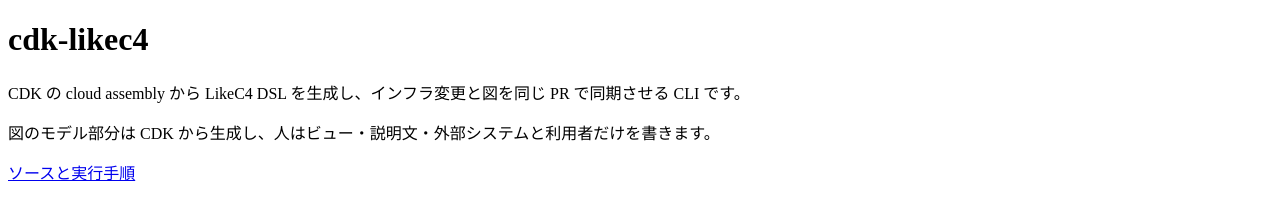
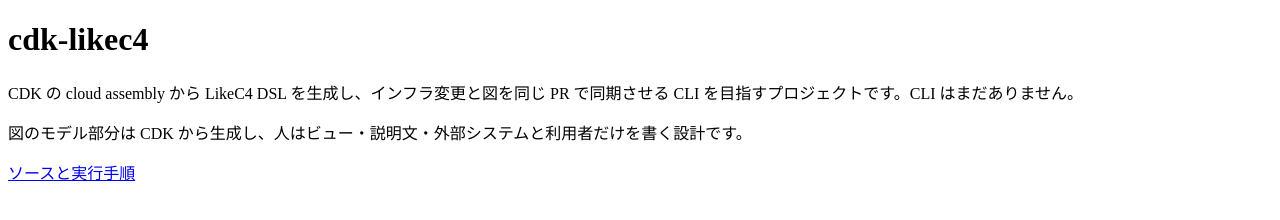
Before and after one commit to watany-dev/cdk-likec4, a website: page web/index.html in a window 1280 px wide. Drawn offline with Linux system fonts and the light colour scheme.

Commit message:
chore: align npm version and tidy docs before P0
- packageManager and README: npm 11.19.1, bundled with Node 24.22.1
- web/index.html: say the project aims to be a CLI, matching README
- README: drop the environment-specific TMPDIR block
- docs/ci.md: drop the sentence on why the SVG route was chosen

Co-Authored-By: Claude Opus 5.5 <noreply@anthropic.com>
Claude-Session: https://claude.ai/code/session_01ScvgfobHNnspBZrSfesMyk

```diff
--- a/package.json
+++ b/package.json
@@ -52,5 +52,5 @@
   "engines": {
     "node": ">=24.11.0 <25"
   },
-  "packageManager": "npm@10.9.4"
+  "packageManager": "npm@11.19.1"
 }
--- a/web/index.html
+++ b/web/index.html
@@ -10,10 +10,11 @@
       <h1>cdk-likec4</h1>
       <p>
         CDK の cloud assembly から LikeC4 DSL を生成し、インフラ変更と図を同じ PR で同期させる CLI
-        です。
+        を目指すプロジェクトです。CLI はまだありません。
       </p>
       <p>
-        図のモデル部分は CDK から生成し、人はビュー・説明文・外部システムと利用者だけを書きます。
+        図のモデル部分は CDK
+        から生成し、人はビュー・説明文・外部システムと利用者だけを書く設計です。
       </p>
       <a href="https://github.com/watany-dev/cdk-likec4">ソースと実行手順</a>
     </main>
```
Also changed, not shown: docs/ci.md (+0 -1 lines), README.md.
